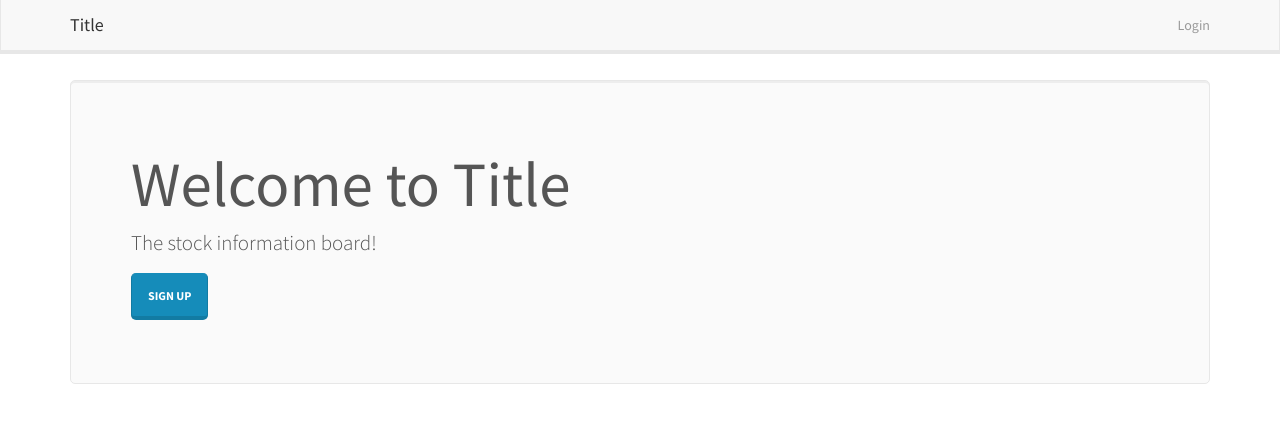
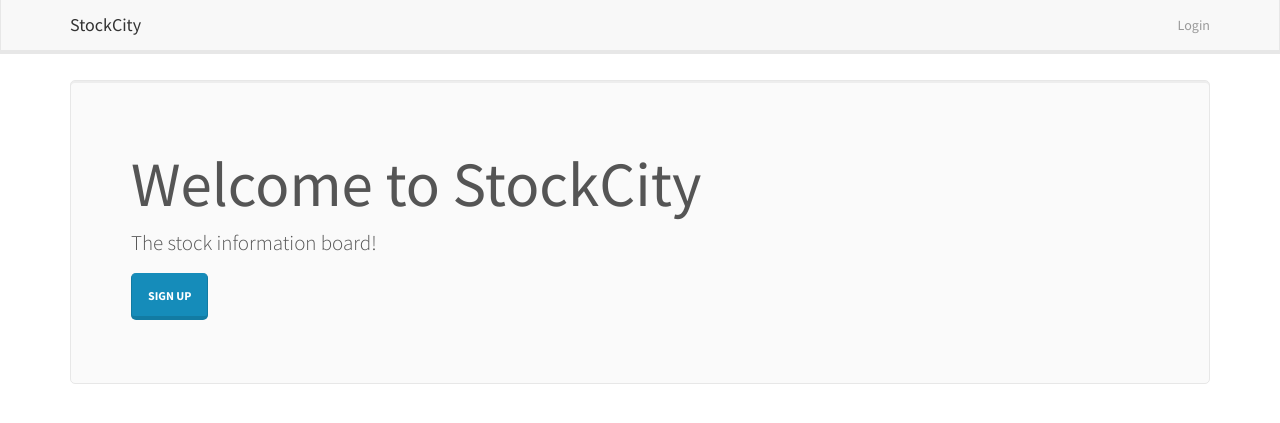
Before and after one commit to jonerra/stock_app, a Django app: page / in a window 1280 px wide. Shown: the top 423 px of the page. Run offline with Django 3.2, Linux system fonts and the light colour scheme; some libraries are stand-ins or nearby versions.

Commit message:
Add title

```diff
--- a/templates/base.html
+++ b/templates/base.html
@@ -5,7 +5,7 @@
         <meta charset="utf-8">
         <meta http-equiv="X-UA-Compatible" content="IE=edge">
         <meta name="viewport" content="width=device-width, initial-scale=1">
-        <title>Title - The stock information board!</title>
+        <title>StockCity - The stock information board!</title>
         <link href="https://maxcdn.bootstrapcdn.com/bootstrap/3.3.5/css/bootstrap.min.css" rel="stylesheet">
         <link href="{% static "css/bootstrap.min.css" %}" rel="stylesheet">
         <link href="{% static "css/base.css" %}" rel="stylesheet">
@@ -14,7 +14,7 @@
         <nav class="navbar navbar-default navbar-fixed-top">
             <div class="container">
                 <div class="navbar-header">
-                    <a href="/" class="navbar-brand">Title</a>
+                    <a href="/" class="navbar-brand">StockCity</a>
                     <button type="button" class="navbar-toggle collapsed" data-toggle="collapse" data-target="#navbar">
                         <span class="icon-bar"></span>
                         <span class="icon-bar"></span>
--- a/templates/home.html
+++ b/templates/home.html
@@ -6,7 +6,7 @@
 </div>
 {% else %}
 <div class="jumbotron">
-    <h1>Welcome to Title</h1>
+    <h1>Welcome to StockCity</h1>
     <p>The stock information board!</p>
     <p><a class="btn btn-lg btn-primary" href="{% url 'registration_register'   %}">Sign up</a></p>
 </div>
```
